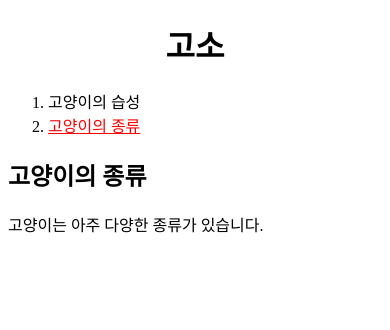
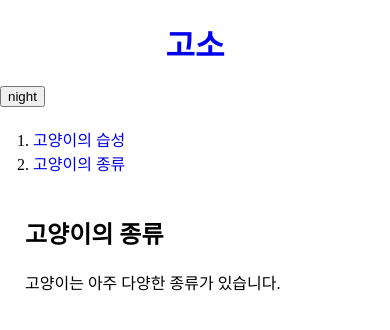
Before and after one commit to Jinaria/HTML-tutorial, a plain HTML site: page 2.html in a window 390 px wide. Drawn offline with Linux system fonts and the light colour scheme.

Commit message:
Finish javascript class

```diff
--- a/2.html
+++ b/2.html
@@ -3,27 +3,24 @@
 <head>
     <title>고소 - 고양이의 종류</title>
     <meta charset="utf-8">
-    <style>
-        a {
-            color:black;
-            text-decoration: none;
-        }
-        h1 {
-            text-align:center;
-        }
-        #active {
-            color:red;
-            text-decoration: underline;
-        }
-    </style>
+    <link rel="stylesheet" href="style.css">
+    <script src="color.js"></script>
 </head>
 <body>
     <h1><a href="index.html">고소</a></h1>
-    <ol>
-        <li><a href="1.html">고양이의 습성</a></li>
-        <li><a href="2.html" id="active">고양이의 종류</a></li>
-    </ol>
-    <h2>고양이의 종류</h2>
-    <p>고양이는 아주 다양한 종류가 있습니다.</p>
+    <input type="button" value="night" onclick="
+        nightDayHandler(this);
+    ">
+    <div id="grid">
+        <ol>
+            <li><a href="1.html">고양이의 습성</a></li>
+            <li><a href="2.html">고양이의 종류</a></li>
+        </ol>
+        <div id="content">
+
+            <h2>고양이의 종류</h2>
+            <p>고양이는 아주 다양한 종류가 있습니다.</p>
+        </div>
+    </div>
 </body>
 </html>
--- /dev/null
+++ b/color.js
@@ -0,0 +1,37 @@
+var Links = {
+    setColor:function(color){
+        var alist = document.querySelectorAll('a');
+        var i = 0;
+        while(i < alist.length){
+            alist[i].style.color = color;
+            i = i + 1;
+        }
+    }
+}
+var Body = {
+    setColor:function(target, color){
+        target.style.color = color;
+    },
+    setBackgroundColor:function(target, color){
+        target.style.backgroundColor = color;
+    }
+}
+
+
+function nightDayHandler(self){
+    var target = document.querySelector('body');
+    if(self.value === 'night'){
+        Body.setBackgroundColor(target, 'black');
+        Body.setColor(target, 'white');
+        self.value='day';
+
+        Links.setColor('powderblue');
+    }
+    else{
+        Body.setBackgroundColor(target, 'white');
+        Body.setColor(target, 'black');
+        self.value='night';
+
+        Links.setColor('blue');
+    }
+}
--- /dev/null
+++ b/style.css
@@ -0,0 +1,40 @@
+body{
+    margin:0;
+}
+a {
+    /* color:black; */
+    text-decoration: none;
+}
+h1 {
+    text-align:center;
+    border-bottom:1px solid gray;
+    margin:0;
+    padding:20px;
+}
+ol{
+    border-right:1px solid gray;
+    width:130px;
+    margin:0;
+    padding:20px;
+}
+#grid{
+    display:grid;
+    grid-template-columns: 171px 1fr;
+}
+#grid ol{
+    padding-left:33px;
+}
+#grid #content{
+    padding-left:25px;
+}
+@media(max-width:800px){
+    #grid{
+        display:block;
+    }
+    ol{
+        border-right:none;
+    }
+    h1{
+        border-bottom: none;
+    }
+}
```
Also changed, not shown: 1.html (+15 -18 lines), box.html (added, +20 -0 lines), grid.html (added, +24 -0 lines), index.html (+12 -9 lines), mediaquery.html (added, +23 -0 lines), x1.html (added, +12 -0 lines).
